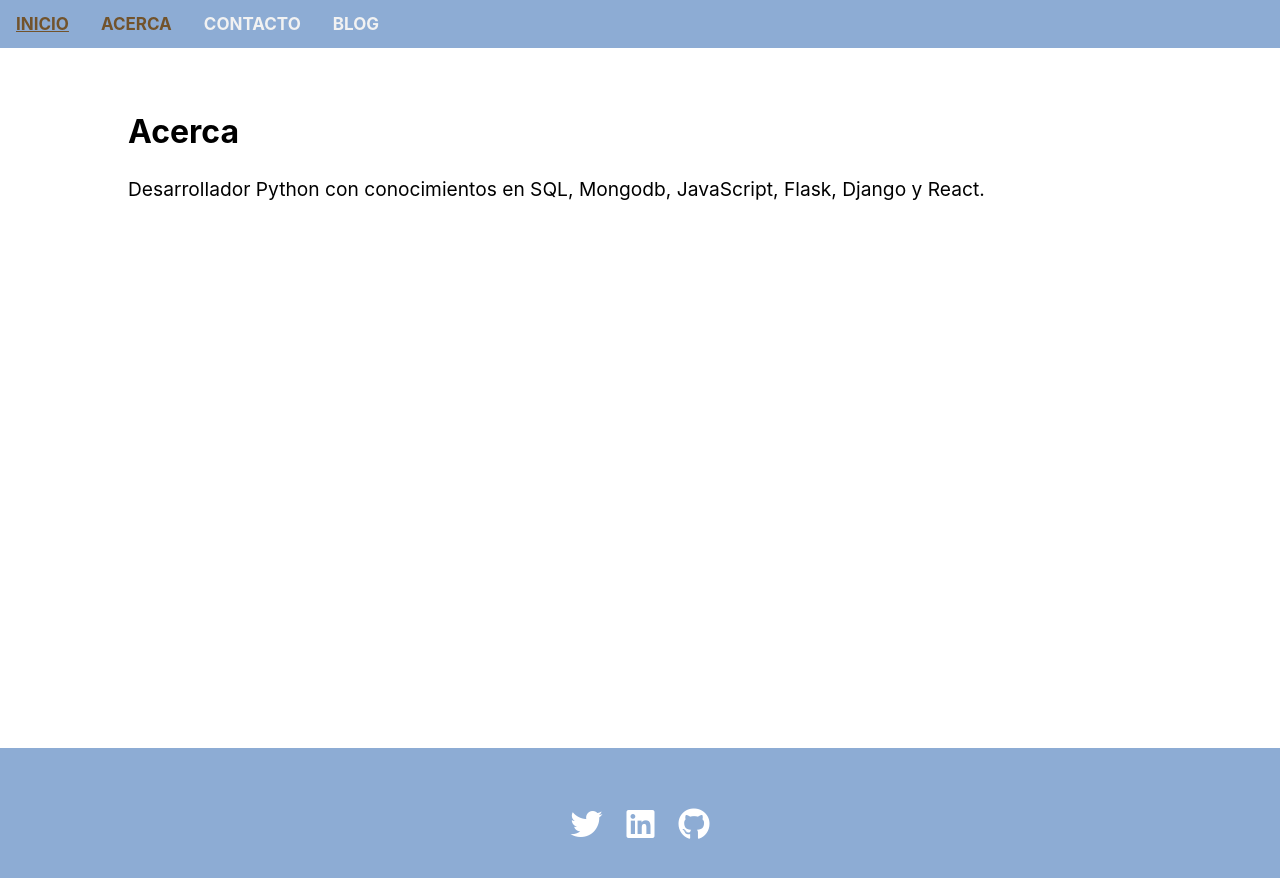
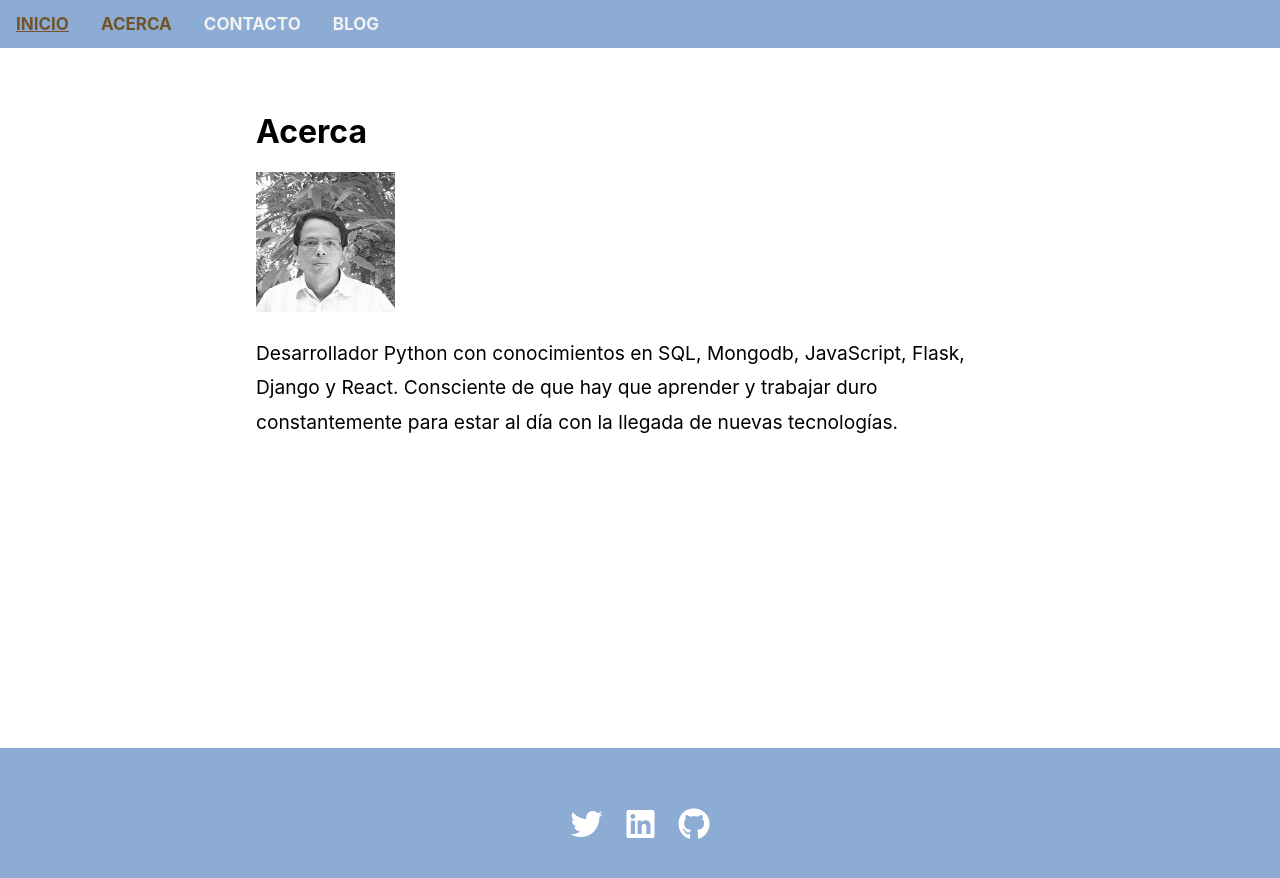
Before and after one commit to leomartinez2020/portafolio-web, a React (Create React App) app: page /acerca in a window 1280 px wide. Shown: the top 878 px of the page. Built offline with nearby package versions, Linux system fonts and the light colour scheme.

Commit message:
agregar foto perfil

```diff
--- a/src/App.css
+++ b/src/App.css
@@ -108,7 +108,7 @@ a.active {
   }
 }
 
-/**** Blog section CSS **/
-.blog, .contacto {
+/*** Blog, contacto, acerca reset width CSS ***/
+.blog, .contacto, .acerca {
   width: 60%;
 }
--- a/src/components/Acerca.js
+++ b/src/components/Acerca.js
@@ -1,12 +1,15 @@
 import React from 'react';
+import perfil from '../perfil.jpg';
 
 const Acerca = () => {
   return (
-    <div className="container">
+    <div className="container acerca">
       <h1>Acerca</h1>
+      <img src={perfil} alt="perfil" />
       <p>
         Desarrollador Python con conocimientos en SQL, Mongodb, JavaScript,
-        Flask, Django y React.
+        Flask, Django y React. Consciente de que hay que aprender y trabajar duro
+        constantemente para estar al día con la llegada de nuevas tecnologías.
       </p>
     </div>
   )
--- a/src/components/Blog.css
+++ b/src/components/Blog.css
@@ -7,8 +7,11 @@ h1, h2 {
 }
 
 blockquote {
+  color: grey;
   font-style: italic;
+  font-size: 1.2em;
   border-left: 3px solid #979797;
+  line-height: 1.5em;
   padding-left: 12px;
 }
 
--- a/src/components/Blog.js
+++ b/src/components/Blog.js
@@ -82,13 +82,12 @@ const Blog = () => {
       in parallel, optimizing or minimizing CSS, Web fonts, and layout and using GPU
       for animations and taking advantage of  optimized downloads.
       </p>
-      <p>This is how the AMP project starts describing their JS approach:
+      <p>This is how the AMP project starts describing their JS approach:</p>
       <blockquote>
       JavaScript is powerful, it can modify just about every aspect of the page, but it
       can also block DOM construction and delay page rendering. To keep JavaScript
       from delaying page rendering, AMP allows only asynchronous JavaScript.
       </blockquote>
-      </p>
       <p>
       To wrap up, for content rich pages SSR is a great option, whereas sigle-page
       applications are well suited for functionality and interactivity.
--- a/src/components/Presentacion.css
+++ b/src/components/Presentacion.css
@@ -3,56 +3,6 @@ h1.texto-nombre {
   font-size: 3rem;
   font-weight: 700;
   margin-bottom: 0;
-}
-
-
-/* Animación Desarollador */
-span#developer {
-  display: inline-block;
-  width: 5rem;
-}
-
-span#developer::before {
-  content: "Python ";
-  animation-name: animate;
-  animation-duration: 4s;
-  animation-iteration-count: 1;
-}
-
-@keyframes animate {
-  0% {
-      content: "R "
-  }
-  9% {
-      content: "Re "
-  }
-  18% {
-      content: "Rea "
-  }
-  27% {
-      content: "Reac "
-  }
-  36% {
-      content: "React "
-  }
-  45% {
-      content: "P ";
-  }
-  54% {
-      content: "Py ";
-  }
-  63% {
-      content: "Pyt ";
-  }
-  72% {
-      content: "Pyth ";
-  }
-  81% {
-      content: "Pytho ";
-  }
-  90% {
-      content: "Python ";
-  }
 }
 
 .text-wrapper {
--- a/src/components/Presentacion.js
+++ b/src/components/Presentacion.js
@@ -58,7 +58,7 @@ const Presentacion = () => {
     <div className="presentacion">
         <div className="text-wrapper">
         <h1 className="texto-nombre">Leonardo Martinez</h1>
-        <h2>Desarrollador <span id="developer"></span></h2>
+        <h2>Desarrollador <span id="developer">Python</span></h2>
         </div>
     </div>
     </div>
@@ -69,7 +69,7 @@ const Presentacion = () => {
                 <h1>Portafolio de Proyectos</h1>
             </div>
             <div className="trabajos-hechos" id="work-done">
-                {portafolioData.map( dato => <WorkDone dato={dato} />)}
+                {portafolioData.map( (dato, index) => <WorkDone key={index} dato={dato} />)}
             </div>
         </div>
     </div>
```
Also changed, not shown: src/perfil.jpg (added).
